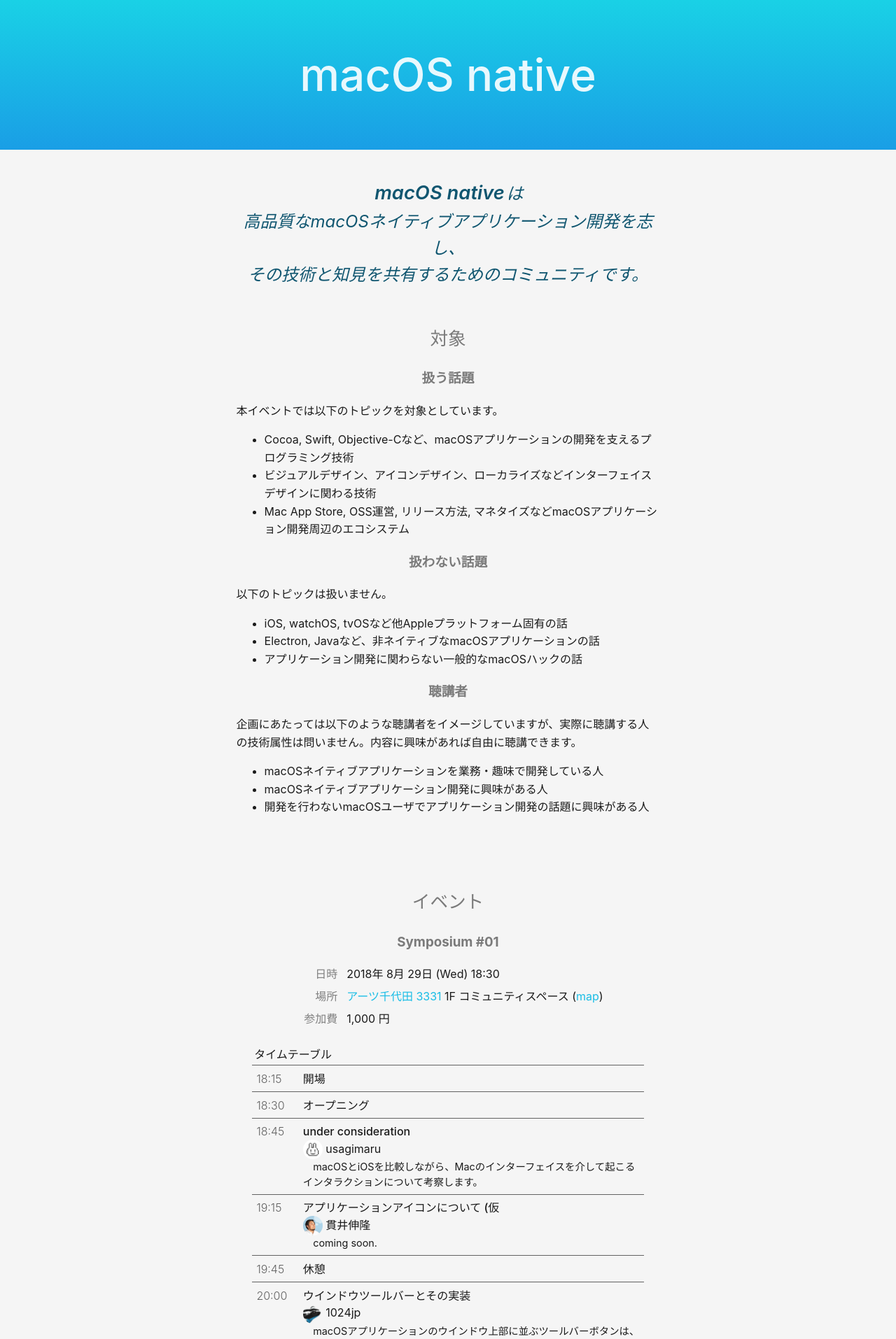
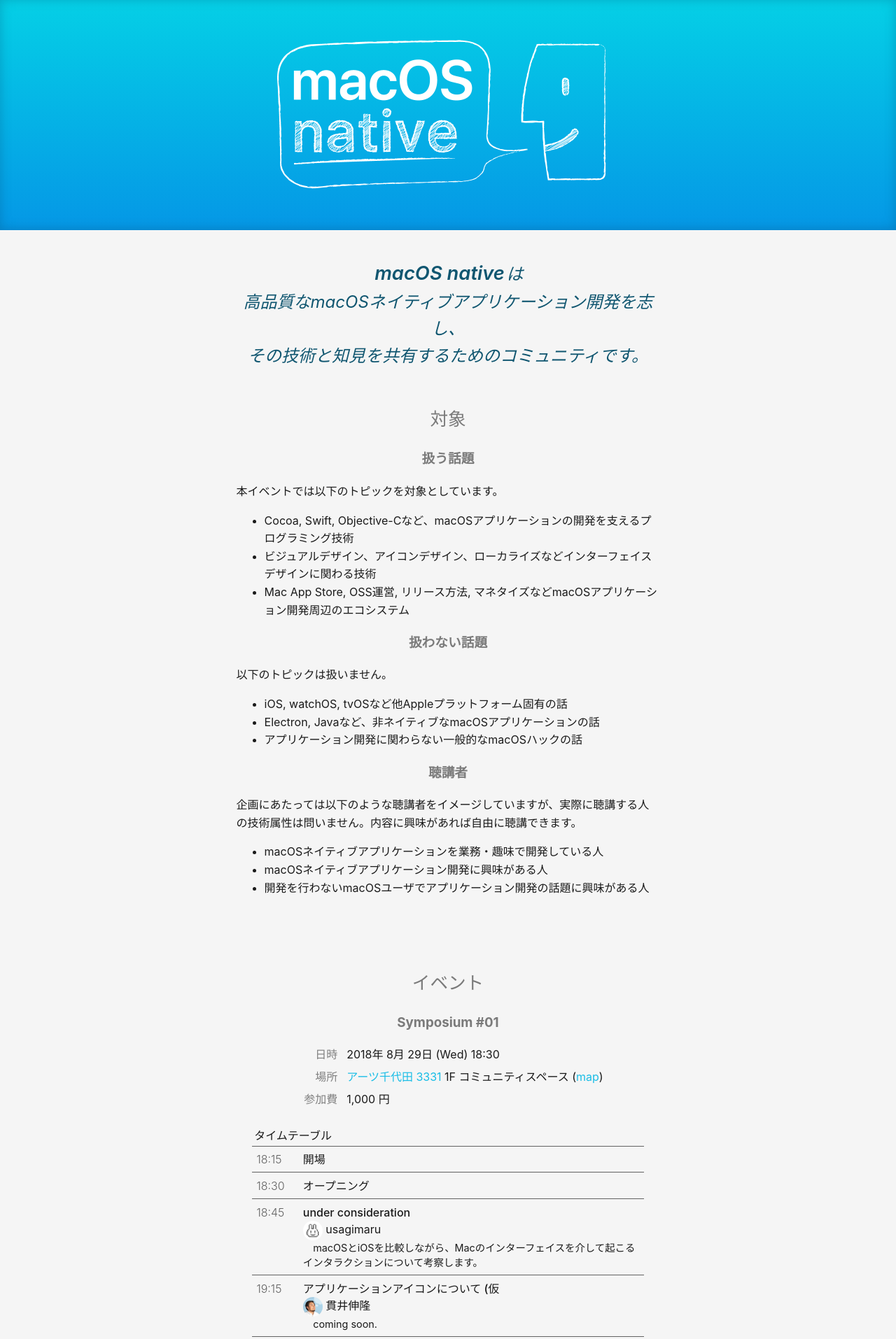
Before and after one commit to macOS-native/macos-native.github.io, a Jekyll site: the page built from index.md, in a window 1280 px wide. Shown: the top 1914 px of the page at 70% size. Built offline with Jekyll 4.4.1, drawn with Linux system fonts in a browser that asks for light colours.

Commit message:
Add top page logo

```diff
--- a/_layouts/default.html
+++ b/_layouts/default.html
@@ -9,7 +9,7 @@
 
 <body>
 <header>
-    <h1><a href="{{ "/" | absolute_url }}">{{ site.title }}</a></h1>
+    <h1><img src="assets/img/logo@2x.png" width="512" title="{{ site.title }}"></h1>
 </header>
 
 
--- a/assets/css/style.css
+++ b/assets/css/style.css
@@ -23,19 +23,19 @@
 /* header */
 
 header {
-    background: linear-gradient(hsl(186, 80%, 50%), hsl(201, 80%, 50%));
+    background: linear-gradient(hsl(186, 96%, 46%), hsl(201, 96%, 46%));
     color: hsla(0, 0%, 100%, 0.9);
+    box-shadow: inset 0 -1px 16px hsla(201, 100%,  20%, 0.3),
+                      0  1px      hsla(  0,   0%, 100%, 0.5);
 
     text-align: center;
-    padding: 2em 2em;
+    padding: 32px;
     margin: 0;
 }
 header h1 {
     font: 500 64px/1.0 -apple-system, sans-serif;
     color: inherit;
-}
-header h1 a {
-    color: inherit !important;
+    margin: 0;
 }
 
 
```
Also changed, not shown: assets/img/logo@2x.png (added).
